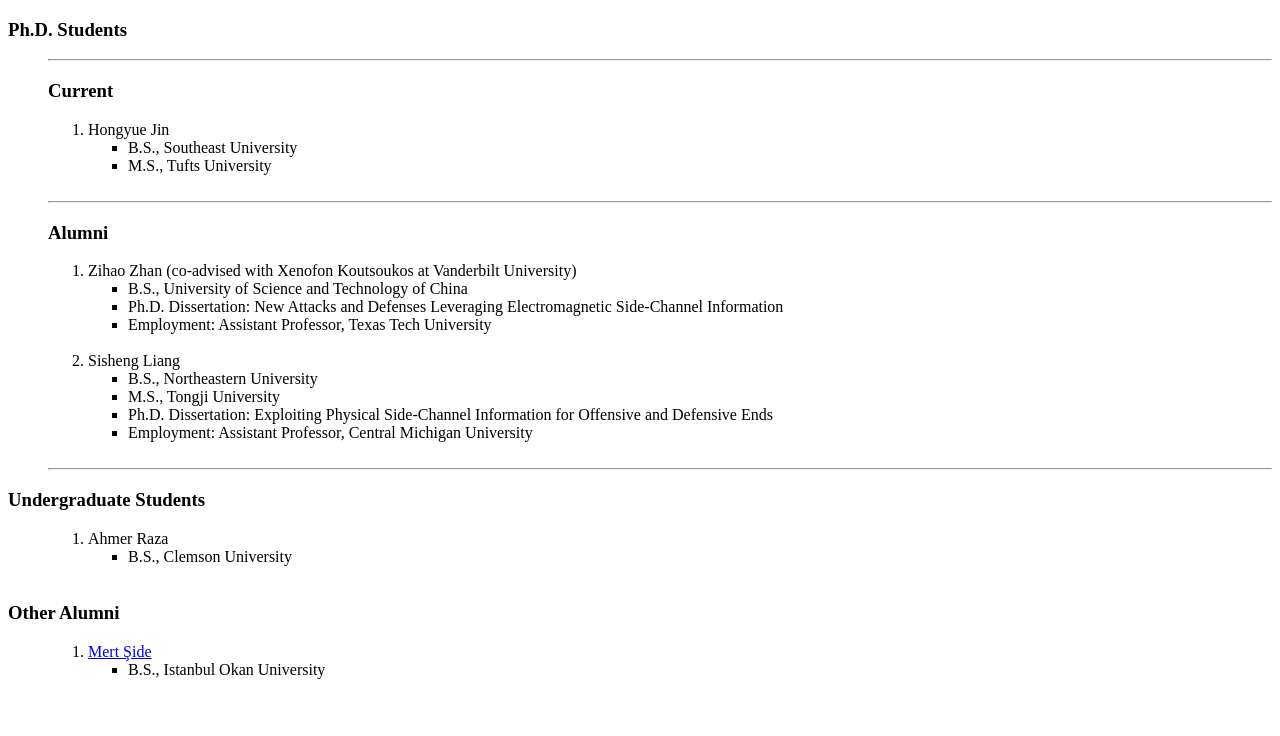
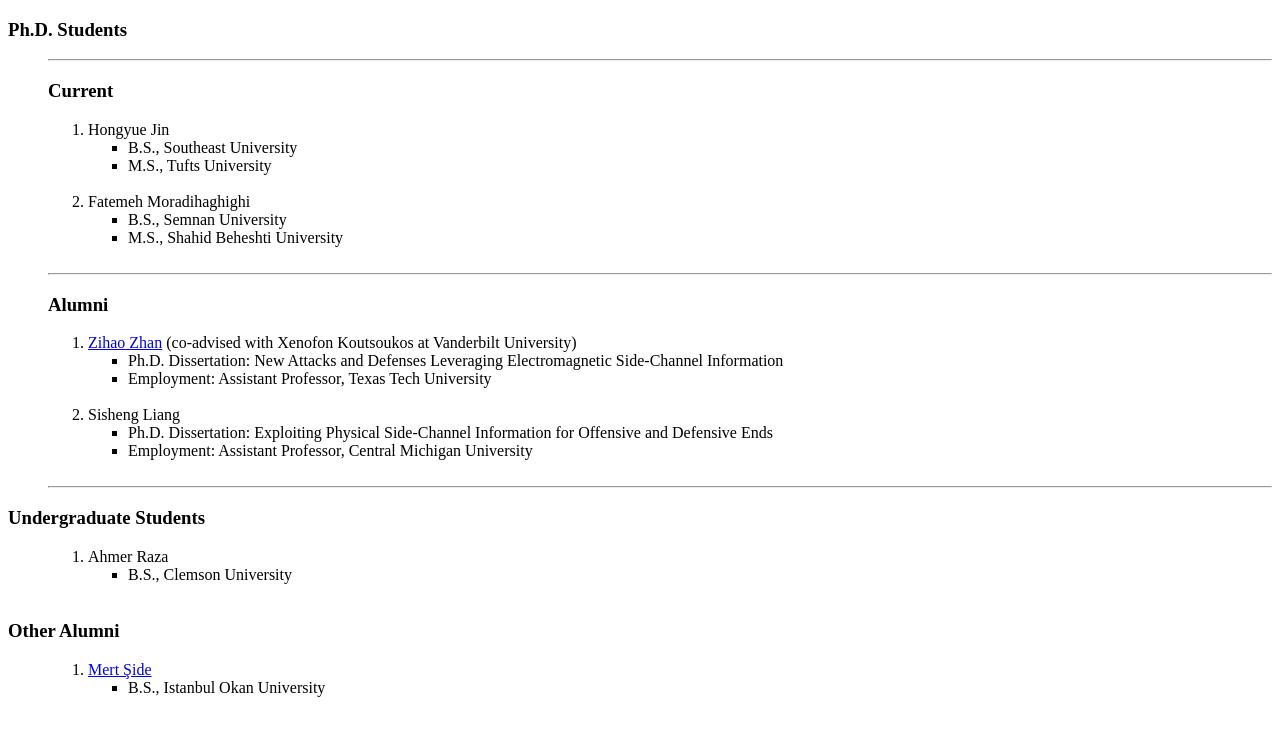
Before and after one commit to zhenkai-zhang/zhenkai-zhang.github.io, a plain HTML site: page pages/students.html in a window 1280 px wide. Drawn offline with Linux system fonts and the light colour scheme.

Commit message:
students

```diff
--- a/pages/students.html
+++ b/pages/students.html
@@ -21,14 +21,22 @@
     <li>M.S., Tufts University</li>
     </ul>
     </li><br>
+
+    <li>
+    Fatemeh Moradihaghighi
+    <ul>
+    <li>B.S., Semnan University</li>
+    <li>M.S., Shahid Beheshti University</li>
+    </ul>
+    </li><br>
 </ol>
 <hr>
 <h3>Alumni</h3>
 <ol>
     <li>
-    Zihao Zhan (co-advised with Xenofon Koutsoukos at Vanderbilt University)
+    <a href="https://zihaozhan.github.io/" target="_blank">Zihao Zhan</a> (co-advised with Xenofon Koutsoukos at Vanderbilt University)
     <ul>
-    <li>B.S., University of Science and Technology of China</li>
+    <!-- <li>B.S., University of Science and Technology of China</li> -->
     <li>Ph.D. Dissertation: New Attacks and Defenses Leveraging Electromagnetic Side-Channel Information</li>
     <li>Employment: Assistant Professor, Texas Tech University</li>
     </ul>
@@ -37,8 +45,8 @@
     <li>
     Sisheng Liang
     <ul>
-    <li>B.S., Northeastern University</li>
-    <li>M.S., Tongji University</li>
+    <!-- <li>B.S., Northeastern University</li>
+    <li>M.S., Tongji University</li> -->
     <li>Ph.D. Dissertation: Exploiting Physical Side-Channel Information for Offensive and Defensive Ends</li>
     <li>Employment: Assistant Professor, Central Michigan University</li>
     </ul>
```
